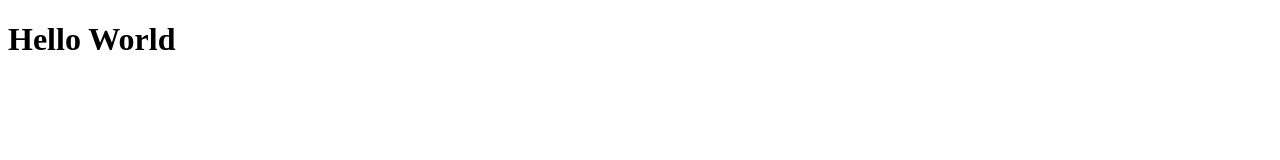
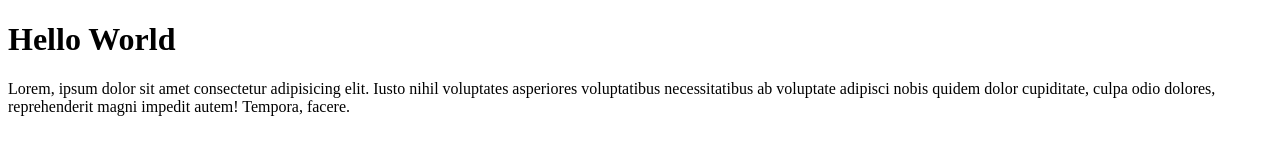
Before and after one commit to DamianoD88/htmlcss-hello, a plain HTML site: page Index.html in a window 1280 px wide. Drawn offline with Linux system fonts and the light colour scheme.

Commit message:
Paragrafo 1

```diff
--- a/Index.html
+++ b/Index.html
@@ -8,5 +8,10 @@
 </head>
 <body>
     <h1>Hello World</h1>
+    <p>Lorem, ipsum dolor sit amet consectetur adipisicing elit.
+        Iusto nihil voluptates asperiores voluptatibus necessitatibus
+        ab voluptate adipisci nobis quidem dolor cupiditate, culpa
+        odio dolores, reprehenderit magni impedit autem! Tempora,
+        facere.</p>
 </body>
 </html>
```
